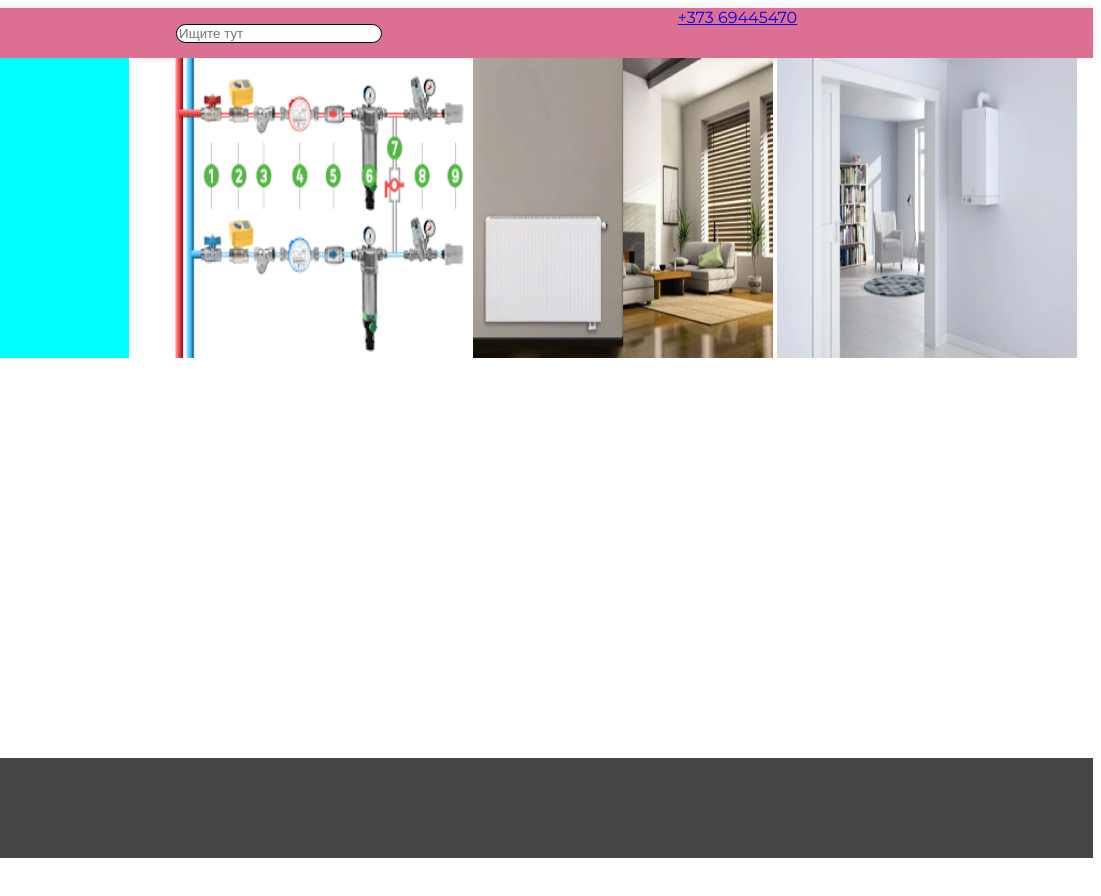
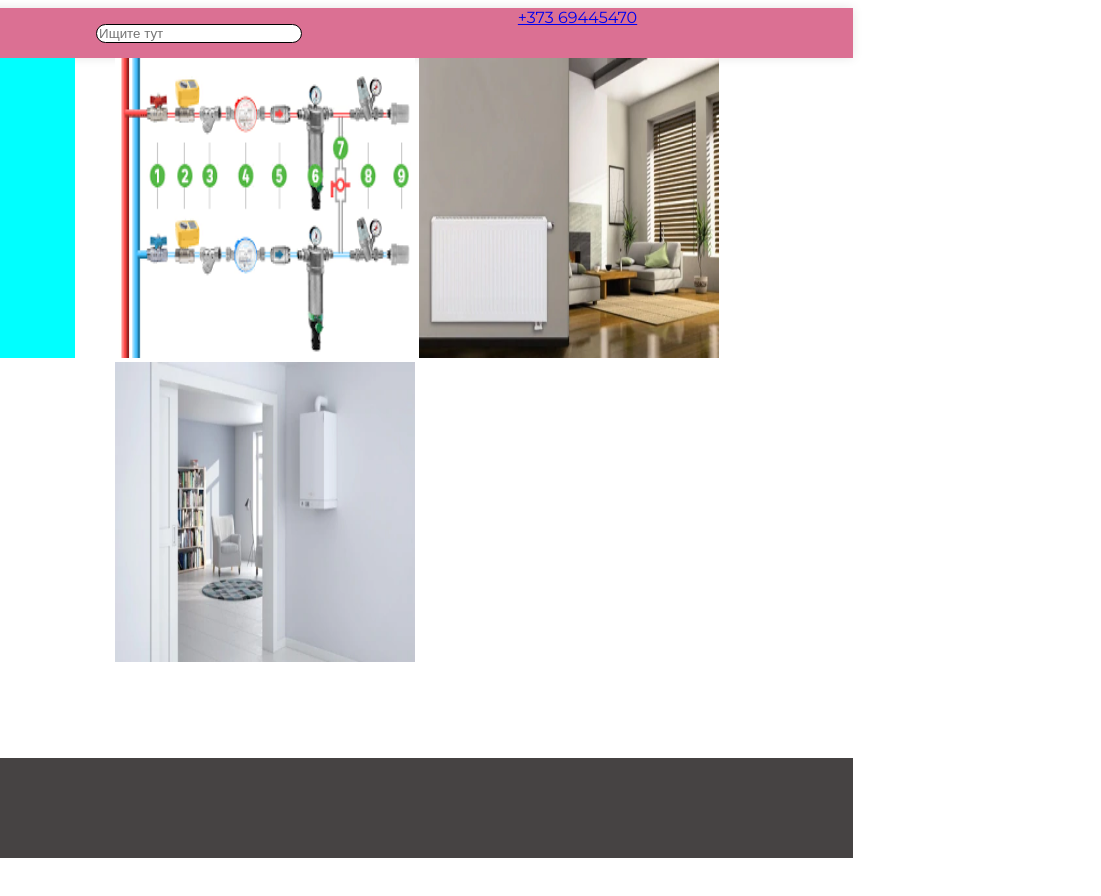
Before and after one commit to egormozg/BOILERNAIA, a plain HTML site: page index.html in a window 1280 px wide. Shown: the full height of the page, 179-1280 px from the left. After the commit the page ends 866 px from the top, so only its background shows below. Drawn offline with Linux system fonts and the light colour scheme.

Commit message:
Update style.css

```diff
--- a/style.css
+++ b/style.css
@@ -2,8 +2,8 @@
 
 body {
     font-family: 'Montserrat', sans-serif;
-    /* width: 80%; */
-    height: 2000px;
+    width: 80%;
+/*     height: 2000px; */
 }
 
 header {
```
